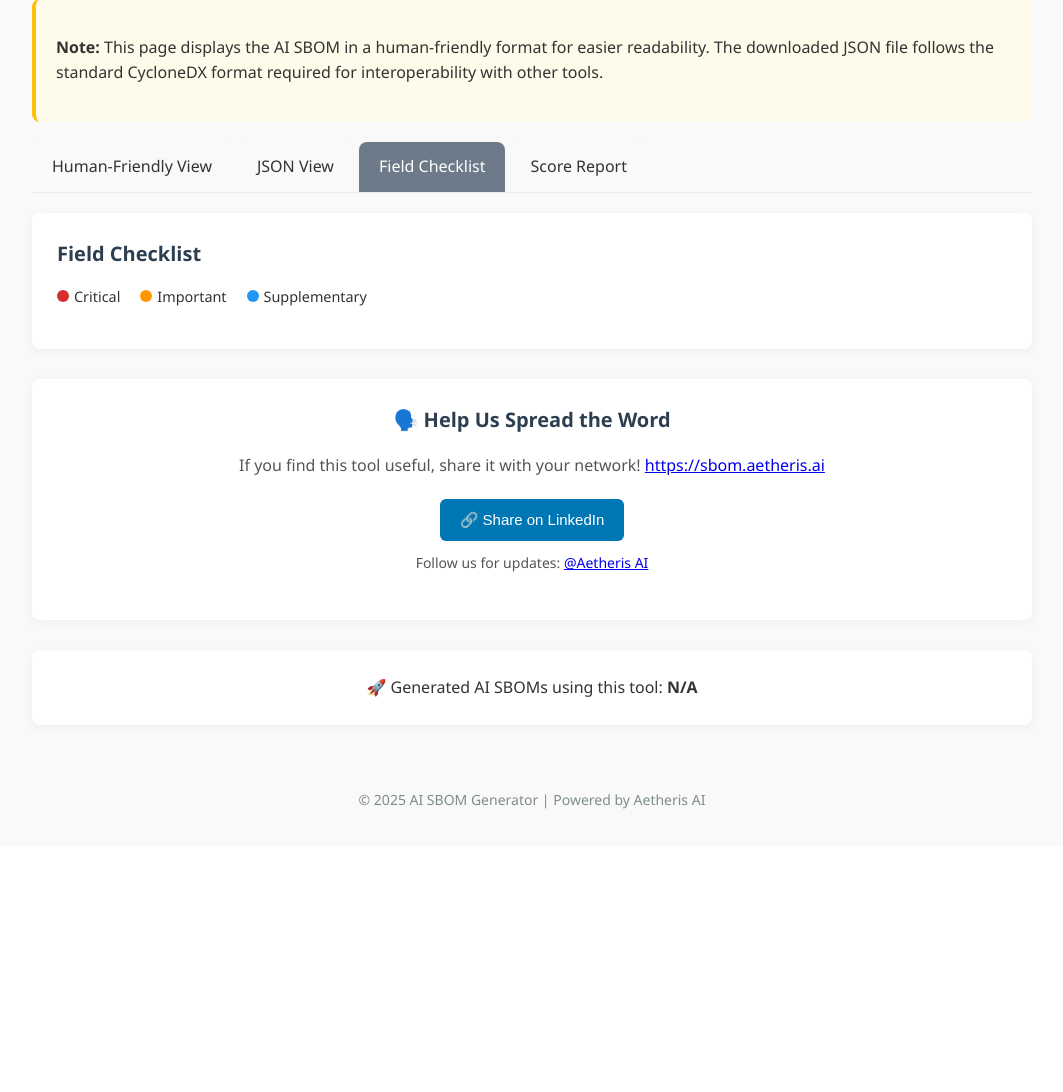
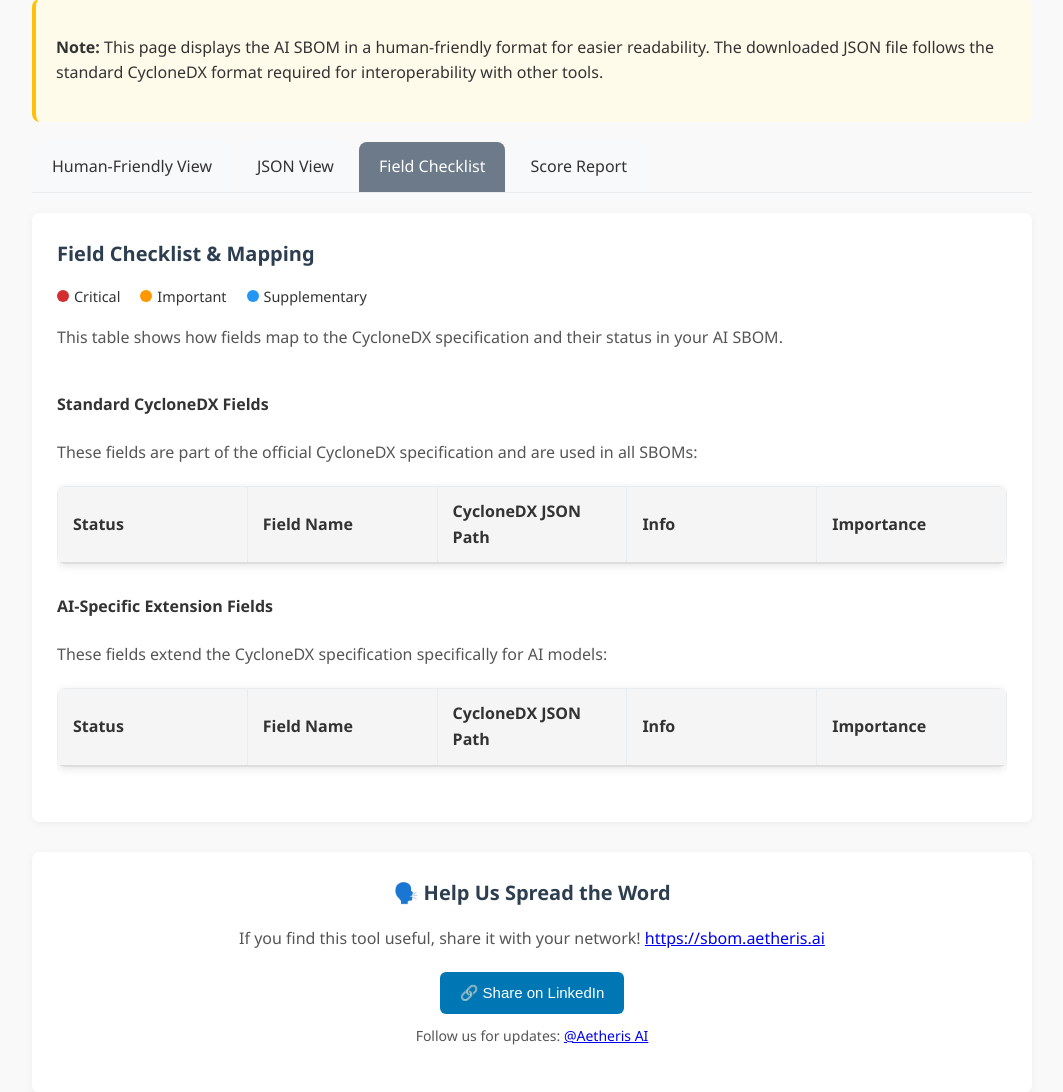
Before and after one commit to aetheris-ai/aibom-generator, a Python web app: template HF_files/aibom-generator/templates/result.html in a window 1280 px wide, after a click on "Field Checklist". Shown: the part 426-1518 px from the top of the page, without its empty margins (108-1171 px from the left). Before the commit the page ends 1235 px from the top, so only its background shows below. Run offline with Jinja, Linux system fonts and the light colour scheme; the template is opened without the code that fills it, so the values that code supplies are empty.

Commit message:
updated field mapping and categorization for scoring

```diff
--- a/HF_files/aibom-generator/templates/result.html
+++ b/HF_files/aibom-generator/templates/result.html
@@ -145,7 +145,7 @@
             font-weight: 600;
         }
 
-        /* Fixed color styling for field checklist items */
+        /* Styling for field checklist items */
         .check-mark { color: #27ae60; } /* Green color for check marks */
         .x-mark { color: #e74c3c; } /* Red color for x marks */
         .field-name { color: #000; } /* Black color for field names */
@@ -169,7 +169,7 @@
             margin-left: 10px;
         }
 
-        /* New styles for human-friendly viewer */
+        /* Styles for human-friendly viewer */
         .aibom-viewer {
             margin: 20px 0;
             border: 1px solid #e9ecef;
@@ -359,7 +359,7 @@
             flex: 1;
         }
 
-        /* New styles for improved user understanding */
+        /* Styles for improved user understanding */
         .tooltip {
             position: relative;
             display: inline-block;
@@ -476,7 +476,7 @@
             margin-right: 15px;
         }
 
-        /* New styles for completeness profile */
+        /* Styles for completeness profile */
         .completeness-profile {
             background-color: #e8f5e9;
             border-radius: 8px;
@@ -501,7 +501,7 @@
         .profile-advanced {
             background-color: #4caf50;
         }
-        /* Fix for contrast issue with profile status */
+        /* Contrast for profile status */
         .profile-incomplete {
             background-color: #f44336;
             color: white; /* Ensure text is visible on red background */
@@ -532,7 +532,7 @@
             align-items: center;
             margin-right: 20px;
         }
-        /* New style for validation penalty explanation */
+        /* Style for validation penalty explanation */
         .validation-penalty-info {
             background-color: #fff3e0;
             border-left: 4px solid #ff9800;
@@ -547,7 +547,7 @@
             margin-bottom: 15px;
         }
 
-        /* New section for score calculation explanation */
+        /* Section for score calculation explanation */
         .score-calculation {
             margin-top: 30px;
             padding: 25px;
@@ -606,7 +606,7 @@
         <a href="https://aetheris.ai/" target="_blank">
             <img src="https://huggingface.co/spaces/aetheris-ai/aibom-generator/resolve/main/templates/images/AetherisAI-logo.png" alt="Aetheris AI Logo">
         </a>
-        <!-- Added header-content div -->
+        <!-- Header-content div -->
         <div class="header-content">
             <h1>AI SBOM Generator</h1>
         </div>
@@ -741,7 +741,7 @@
 
         <div id="field-checklist" class="tab-content">
             <div class="content-section">
-                <h3>Field Checklist</h3>
+                <h3>Field Checklist & Mapping</h3>
 
                 <!-- Field Tier Legend -->
                 <div class="tier-legend">
@@ -759,55 +759,145 @@
                     </div>
                 </div>
 
-                <ul>
-                    {% for field, status in completeness_score.field_checklist.items() %}
-                        {% if "✔" in status %}
-                            <li>
-                                <span class="check-mark">✔</span>
-                                <span class="field-name">{{ field }}</span>
-                                <span class="field-stars">{{ status.split('✔')[1] }}</span>
-                                {% if completeness_score.field_tiers and field in completeness_score.field_tiers %}
-                                    <span class="field-tier tier-{{ completeness_score.field_tiers[field] }}"></span>
-                                {% endif %}
-                            </li>
-                        {% else %}
-                            <li>
-                                <span class="x-mark">✘</span>
-                                <span class="field-name">{{ field }}</span>
-                                <span class="field-stars">{{ status.split('✘')[1] }}</span>
-                                {% if completeness_score.field_tiers and field in completeness_score.field_tiers %}
-                                    <span class="field-tier tier-{{ completeness_score.field_tiers[field] }}"></span>
-                                {% endif %}
+                <p>This table shows how fields map to the CycloneDX specification and their status in your AI SBOM.</p>
 
-                                {% if field == "component.description" %}
-                                    <span class="tooltip">(?)
-                                        <span class="tooltiptext">A detailed description of the model is essential for users to understand its purpose and capabilities. Add a description that is at least 20 characters long.</span>
-                                    </span>
-                                {% elif field == "component.purl" %}
-                                    <span class="tooltip">(?)
-                                        <span class="tooltiptext">Package URL (PURL) is critical for uniquely identifying the model. It should follow the format pkg:huggingface/[owner]/[name]@[version].</span>
-                                    </span>
-                                {% elif field == "modelCard.modelParameters" %}
-                                    <span class="tooltip">(?)
-                                        <span class="tooltiptext">Model parameters provide essential technical details about the model architecture, training, and capabilities.</span>
-                                    </span>
-                                {% elif field == "modelCard.considerations" %}
-                                    <span class="tooltip">(?)
-                                        <span class="tooltiptext">Considerations section should include ethical considerations, limitations, and risks associated with the model.</span>
-                                    </span>
-                                {% elif field == "externalReferences" %}
-                                    <span class="tooltip">(?)
-                                        <span class="tooltiptext">External references provide links to additional resources like model cards, repositories, and datasets.</span>
-                                    </span>
-                                {% else %}
-                                    <span class="tooltip">(?)
-                                        <span class="tooltiptext">This field contributes to the completeness of your AI SBOM.</span>
-                                    </span>
-                                {% endif %}
-                            </li>
-                        {% endif %}
-                    {% endfor %}
-                </ul>
+                <div class="field-mapping-container">
+                    <h4>Standard CycloneDX Fields</h4>
+                    <p>These fields are part of the official CycloneDX specification and are used in all SBOMs:</p>
+                    <table class="field-mapping-table">
+                        <thead>
+                            <tr>
+                                <th>Status</th>
+                                <th>Field Name</th>
+                                <th>CycloneDX JSON Path</th>
+                                <th>Info</th>
+                                <th>Importance</th>
+                            </tr>
+                        </thead>
+                        <tbody>
+                            {% for field_key, field_data in completeness_score.field_categorization.standard_cyclonedx_fields.items() %}
+                                <tr class="{% if field_data.status == '✔' %}present-field{% else %}missing-field{% endif %}">
+                                    <td class="status-cell">
+                                        {% if field_data.status == "✔" %}
+                                            <span class="check-mark">✔</span>
+                                        {% else %}
+                                            <span class="x-mark">✘</span>
+                                        {% endif %}
+                                    </td>
+                                    <td>{{ field_data.field_name }}</td>
+                                    <td>{{ field_data.json_path }}</td>
+                                    <td>
+                                        <span class="tooltip">(?)
+                                            <span class="tooltiptext">{{ field_data.field_name }} field information.</span>
+                                        </span>
+                                    </td>
+                                    <td>
+                                        <span class="field-tier tier-{{ field_data.importance|lower }}"></span>
+                                        {{ field_data.importance }}
+                                    </td>
+                                </tr>
+                            {% endfor %}
+                        </tbody>
+                    </table>
+
+
+                    <h4>AI-Specific Extension Fields</h4>
+                    <p>These fields extend the CycloneDX specification specifically for AI models:</p>
+                    <table class="field-mapping-table">
+                        <thead>
+                            <tr>
+                                <th>Status</th>
+                                <th>Field Name</th>
+                                <th>CycloneDX JSON Path</th>
+                                <th>Info</th>
+                                <th>Importance</th>
+                            </tr>
+                        </thead>
+                        <tbody>
+                            {% for field_key, field_data in completeness_score.field_categorization.ai_specific_extension_fields.items() %}
+                                <tr class="{% if field_data.status == '✔' %}present-field{% else %}missing-field{% endif %}">
+                                    <td class="status-cell">
+                                        {% if field_data.status == "✔" %}
+                                            <span class="check-mark">✔</span>
+                                        {% else %}
+                                            <span class="x-mark">✘</span>
+                                        {% endif %}
+                                    </td>
+                                    <td>{{ field_data.field_name }}</td>
+                                    <td>{{ field_data.json_path }}</td>
+                                    <td>
+                                        <span class="tooltip">(?)
+                                            <span class="tooltiptext">{{ field_data.field_name }} field information.</span>
+                                        </span>
+                                    </td>
+                                    <td>
+                                        <span class="field-tier tier-{{ field_data.importance|lower }}"></span>
+                                        {{ field_data.importance }}
+                                    </td>
+                                </tr>
+                            {% endfor %}
+                        </tbody>
+                    </table>
+                </div>
+
+                <style>
+                    .field-mapping-container {
+                        margin-top: 20px;
+                        max-width: 100%;
+                        overflow-x: auto;
+                    }
+                    .field-mapping-table {
+                        width: 100%;
+                        border-collapse: collapse;
+                        margin-bottom: 30px;
+                        box-shadow: 0 2px 8px rgba(0,0,0,0.1);
+                        border-radius: 8px;
+                        overflow: hidden;
+                        table-layout: fixed;
+                    }
+                    .field-mapping-table th {
+                        background-color: #f5f5f5;
+                        padding: 12px 15px;
+                        text-align: left;
+                        font-weight: 600;
+                        color: #333;
+                        border-bottom: 2px solid #ddd;
+                    }
+                    .field-mapping-table td {
+                        padding: 10px 15px;
+                        border-bottom: 1px solid #eee;
+                        vertical-align: middle;
+                        word-wrap: break-word;
+                        word-break: break-word;
+                        max-width: 250px;
+                    }
+                    .field-mapping-table tr:last-child td {
+                        border-bottom: none;
+                    }
+                    .field-mapping-table tr:hover {
+                        background-color: #f9f9f9;
+                    }
+                    .status-cell {
+                        text-align: center;
+                        width: 60px;
+                    }
+                    .present-field {
+                        background-color: #f0f7f0;
+                    }
+                    .missing-field {
+                        background-color: #fff7f7;
+                    }
+                    .check-mark {
+                        color: #4caf50;
+                        font-weight: bold;
+                        font-size: 18px;
+                    }
+                    .x-mark {
+                        color: #f44336;
+                        font-weight: bold;
+                        font-size: 18px;
+                    }
+                </style>
             </div>
         </div>
 
@@ -1060,13 +1150,26 @@
                     <!-- Scoring Rubric Section -->
                     <div class="calculation-section scoring-rubric">
                         <h4>Scoring Rubric</h4>
-                        <p>The overall score is calculated using a weighted category approach:</p>
-                        <p><strong>Total Score = (Sum of (Category Score × Category Weight)) × 100</strong></p>
+                        <p>The overall score is calculated using a <strong>weighted normalization</strong> approach:</p>
+                        <p><strong>Total Score = Sum of (Section Score × Section Weight)</strong></p>
                         <p>Where:</p>
                         <ul>
-                            <li>Category Score = Sum of weights for present fields in that category</li>
-                            <li>Category Weight = Max Category Score ÷ Sum of All Max Category Scores</li>
+                            <li>Section Score = Points earned in that section</li>
+                            <li>Section Weight = Section's maximum points ÷ Total possible points (100)</li>
                         </ul>
+
+                        <div class="note-box">
+                            <p><strong>Example calculation:</strong> If your SBOM has these section scores:</p>
+                            <ul>
+                                <li>Required Fields: 20 points × 0.20 weight = 4.0 points</li>
+                                <li>Metadata: 15 points × 0.20 weight = 3.0 points</li>
+                                <li>Component Basic: 10 points × 0.20 weight = 2.0 points</li>
+                                <li>Model Card: 10 points × 0.30 weight = 3.0 points</li>
+                                <li>External References: 5 points × 0.10 weight = 0.5 points</li>
+                            </ul>
+                            <p>The total score would be 12.5 points, even though the raw section scores sum to 60 points.</p>
+                            <p><strong>Note:</strong> The total score is <em>not</em> the sum of section scores. Each section contributes proportionally to its weight in the final score.</p>
+                        </div>
 
                         <p>Fields are classified into three tiers based on importance:</p>
                         <ul>
```
Also changed, not shown: HF_files/aibom-generator/src/aibom-generator/utils.py (+173 -1 lines).
